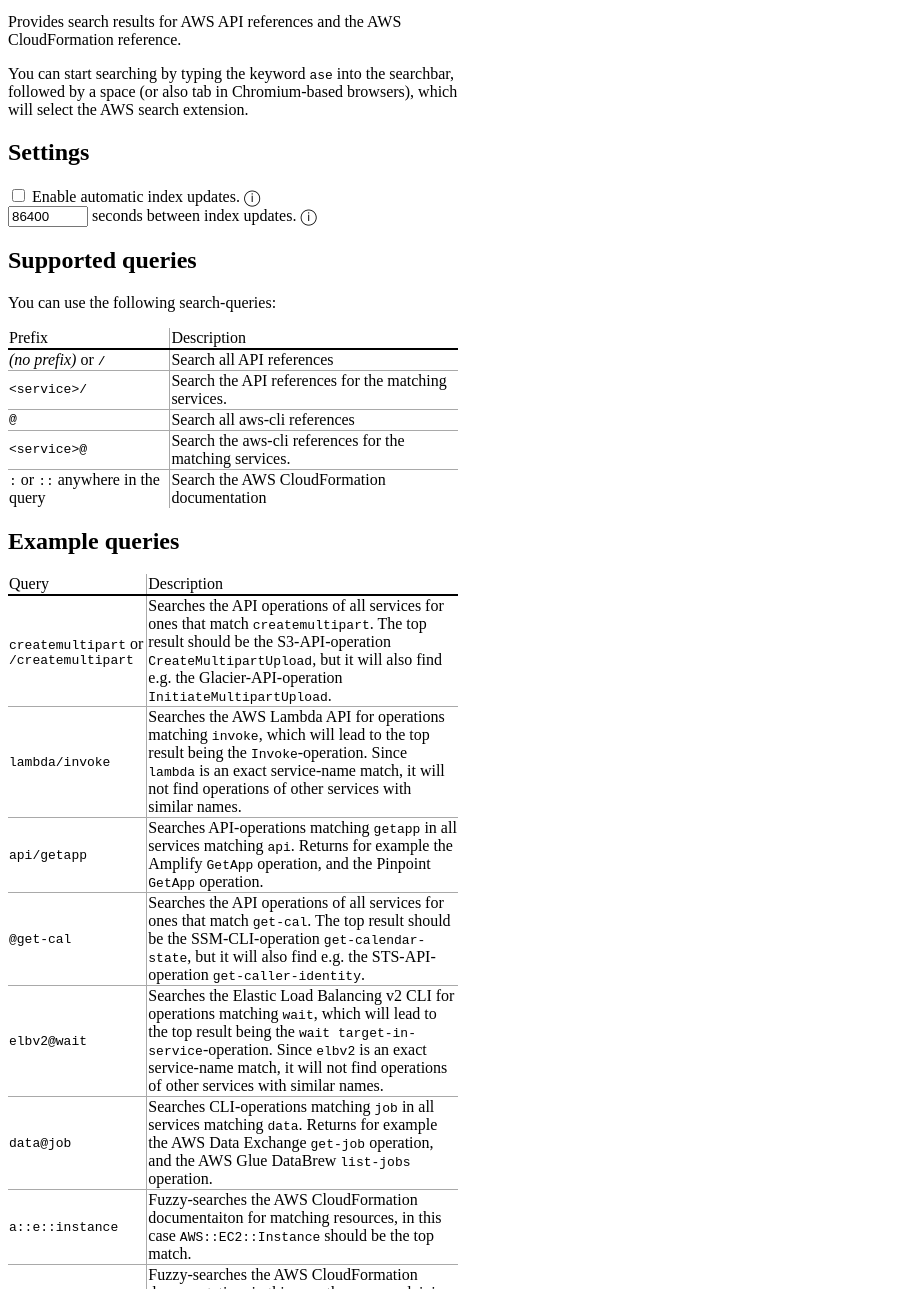
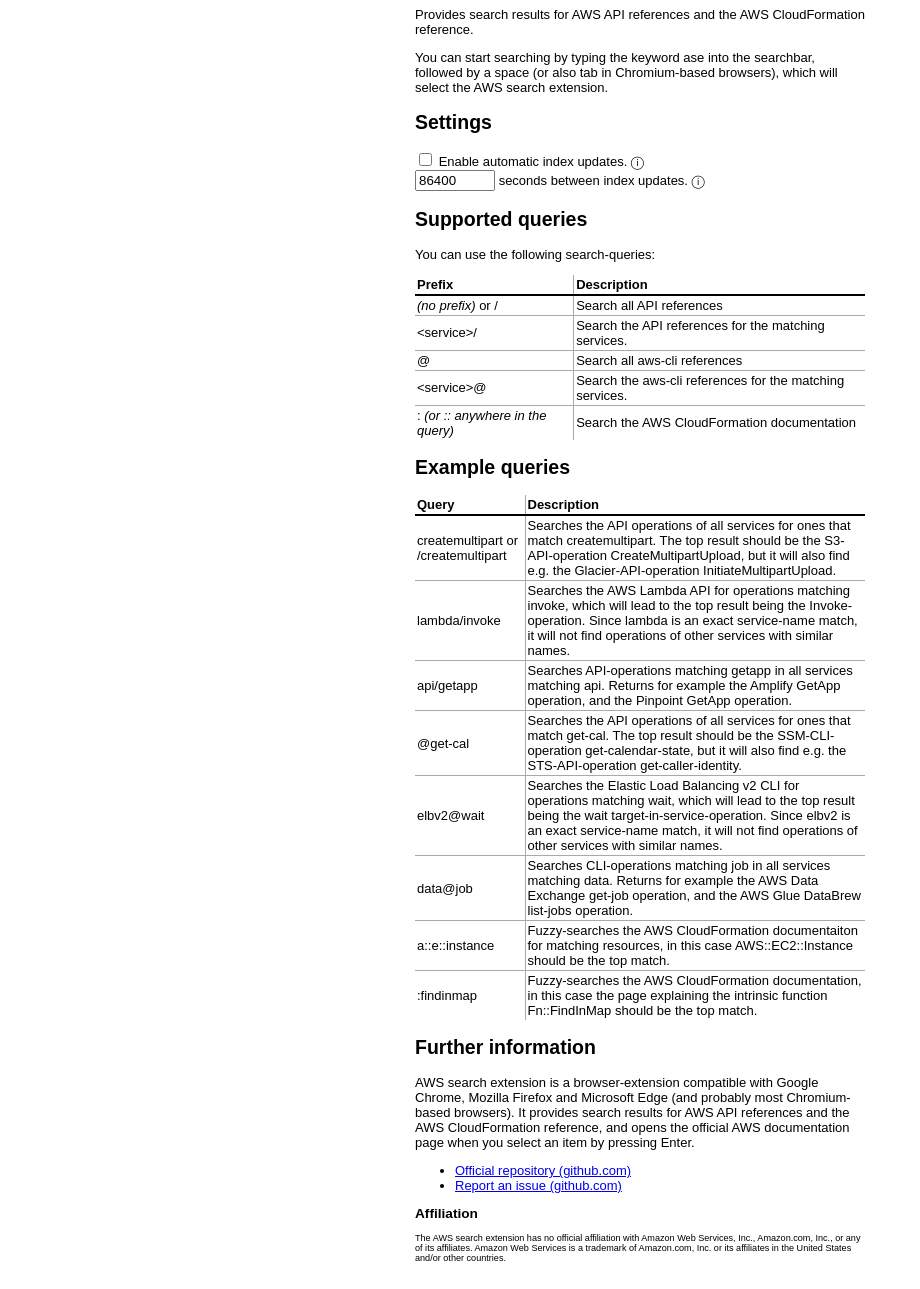
Before and after one commit to pitkley/aws-search-extension, a website: page extension/popup/index.html in a window 1280 px wide. Shown: the part 111-1400 px from the top of the page, without its empty margins (0-920 px from the left). After the commit the page ends 1379 px from the top, so only its background shows below. Drawn offline with Linux system fonts and the light colour scheme.

Commit message:
Popup: Update to more modern HTML5
Also include the non-affiliation notice and other, further information.

```diff
--- a/extension/popup/index.css
+++ b/extension/popup/index.css
@@ -1,6 +1,18 @@
+* {
+    font-family: sans-serif;
+}
+
 body {
+    margin: auto;
+    width: 768px;
+    font-size: medium;
+}
+
+body.popup {
     overflow-x: hidden;
     width: 450px;
+    font-size: small;
+    padding: 5px;
 }
 
 header {
@@ -16,6 +28,10 @@
     float: left;
 }
 
+section.affiliation {
+    font-size: 70%;
+}
+
 table {
     font-size: 100%;
     border-collapse: collapse;
@@ -24,6 +40,11 @@
 table td {
     border-bottom: 1px solid darkgrey;
     border-right: 1px solid darkgrey;
+    padding: 2px;
+}
+
+table thead {
+    font-weight: bold;
 }
 
 table thead td {
@@ -52,12 +73,12 @@
 
 .tooltip .text {
     visibility: hidden;
-    width: 200px;
+    width: 250px;
     background-color: #555;
     color: #fff;
     text-align: center;
     border-radius: 6px;
-    padding: 5px 0;
+    padding: 5px 5px;
     position: absolute;
     z-index: 1;
     bottom: 125%;
@@ -82,3 +103,10 @@
     visibility: visible;
     opacity: 1;
 }
+
+.tooltip .text code {
+    padding: 0;
+    font-size: 50%;
+    background-color: unset;
+    border-radius: 0;
+}
--- a/extension/popup/index.html
+++ b/extension/popup/index.html
@@ -3,14 +3,22 @@
     <meta charset="UTF-8">
     <link rel="stylesheet" href="index.css">
 </head>
-<body>
+<body class="popup">
 <header>
     <img src="../logo.png"/>
     <h1>AWS search extension</h1>
 </header>
-<p>Provides search results for AWS API references and the AWS CloudFormation reference.</p>
-<p>You can start searching by typing the keyword <code>ase</code> into the searchbar, followed by a space (or also tab in Chromium-based browsers), which will select the AWS search extension.</p>
-
+<section>
+    <p>
+        Provides search results for AWS API references and the AWS CloudFormation reference.
+    </p>
+    <p>
+        You can start searching by typing the keyword <code>ase</code> into the searchbar, followed
+        by a space (or also tab in Chromium-based browsers), which will select the AWS search
+        extension.
+    </p>
+</section>
+<section>
     <h2>Settings</h2>
     <div>
         <input type="checkbox" id="autoUpdateCheckbox"/>
@@ -41,7 +49,8 @@
             </span>
         </div>
     </div>
-
+</section>
+<section>
     <h2>Supported queries</h2>
     <p>You can use the following search-queries:</p>
     <table>
@@ -69,11 +78,13 @@
             <td>Search the aws-cli references for the matching services.</td>
         </tr>
         <tr>
-        <td><code>:</code> or <code>::</code> anywhere in the query</td>
+            <td><code>:</code> <em>(or <code>::</code> anywhere in the query)</em></td>
             <td>Search the AWS CloudFormation documentation</td>
         </tr>
         </tbody>
     </table>
+</section>
+<section>
     <h2>Example queries</h2>
     <table>
         <thead>
@@ -138,6 +149,30 @@
         </tr>
         </tbody>
     </table>
+</section>
+<section>
+    <h2>Further information</h2>
+    <article>
+        <p>
+            AWS search extension is a browser-extension compatible with Google Chrome, Mozilla
+            Firefox and Microsoft Edge (and probably most Chromium-based browsers). It provides
+            search results for AWS API references and the AWS CloudFormation reference, and opens
+            the official AWS documentation page when you select an item by pressing Enter.
+        </p>
+        <ul>
+            <li><a href="https://github.com/pitkley/aws-search-extension">Official repository (github.com)</a></li>
+            <li><a href="https://github.com/pitkley/aws-search-extension/issues/new">Report an issue (github.com)</a></li>
+        </ul>
+    </article>
+</section>
+<section class="affiliation">
+    <h2>Affiliation</h2>
+    <p>
+        The AWS search extension has no official affiliation with Amazon Web Services, Inc.,
+        Amazon.com, Inc., or any of its affiliates. Amazon Web Services is a trademark of
+        Amazon.com, Inc. or its affiliates in the United States and/or other countries.
+    </p>
+</section>
 </body>
 <script src="../settings.js" type="text/javascript"></script>
 <script src="index.js" type="text/javascript"></script>
```
Lines whose indentation alone changed are shown as unchanged.
